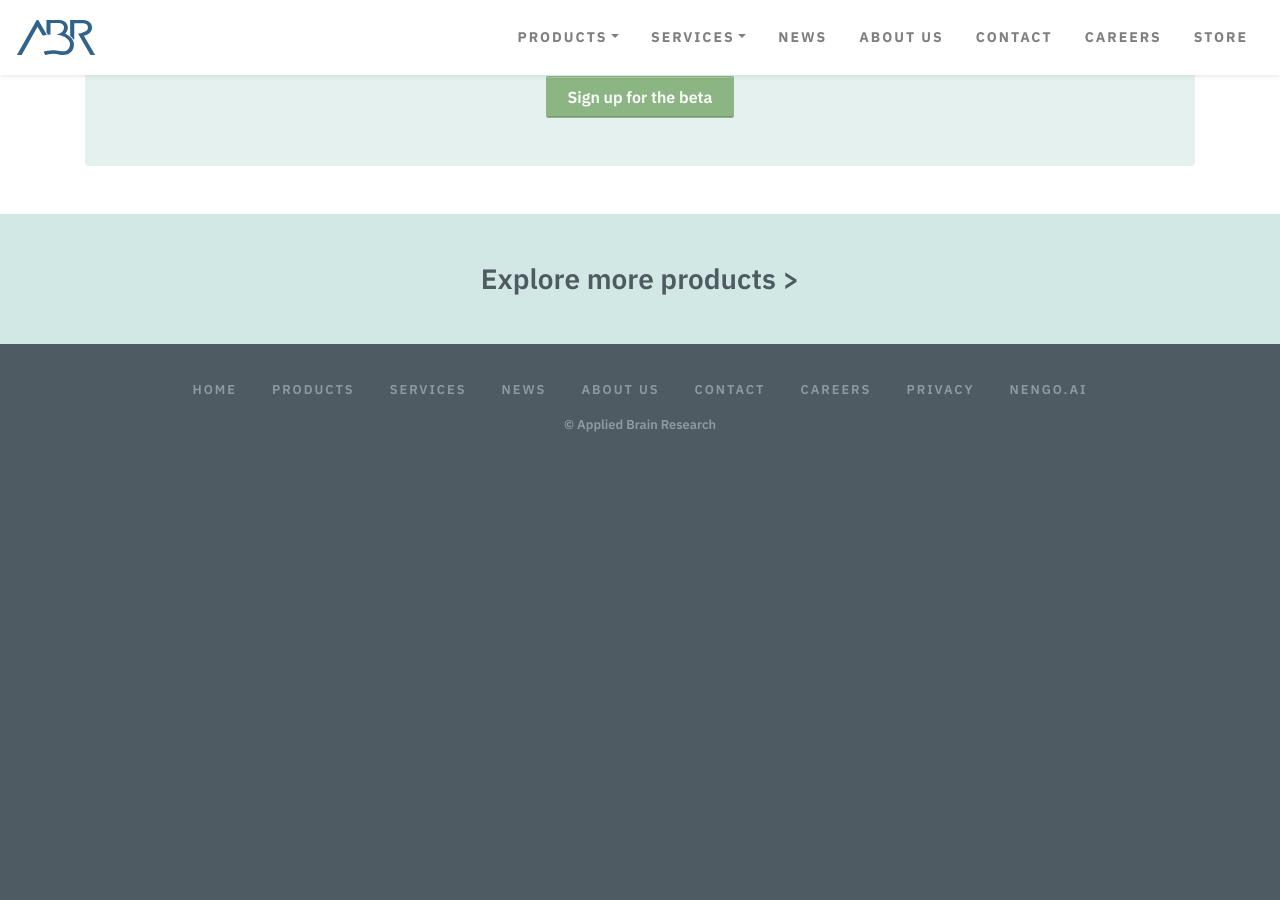
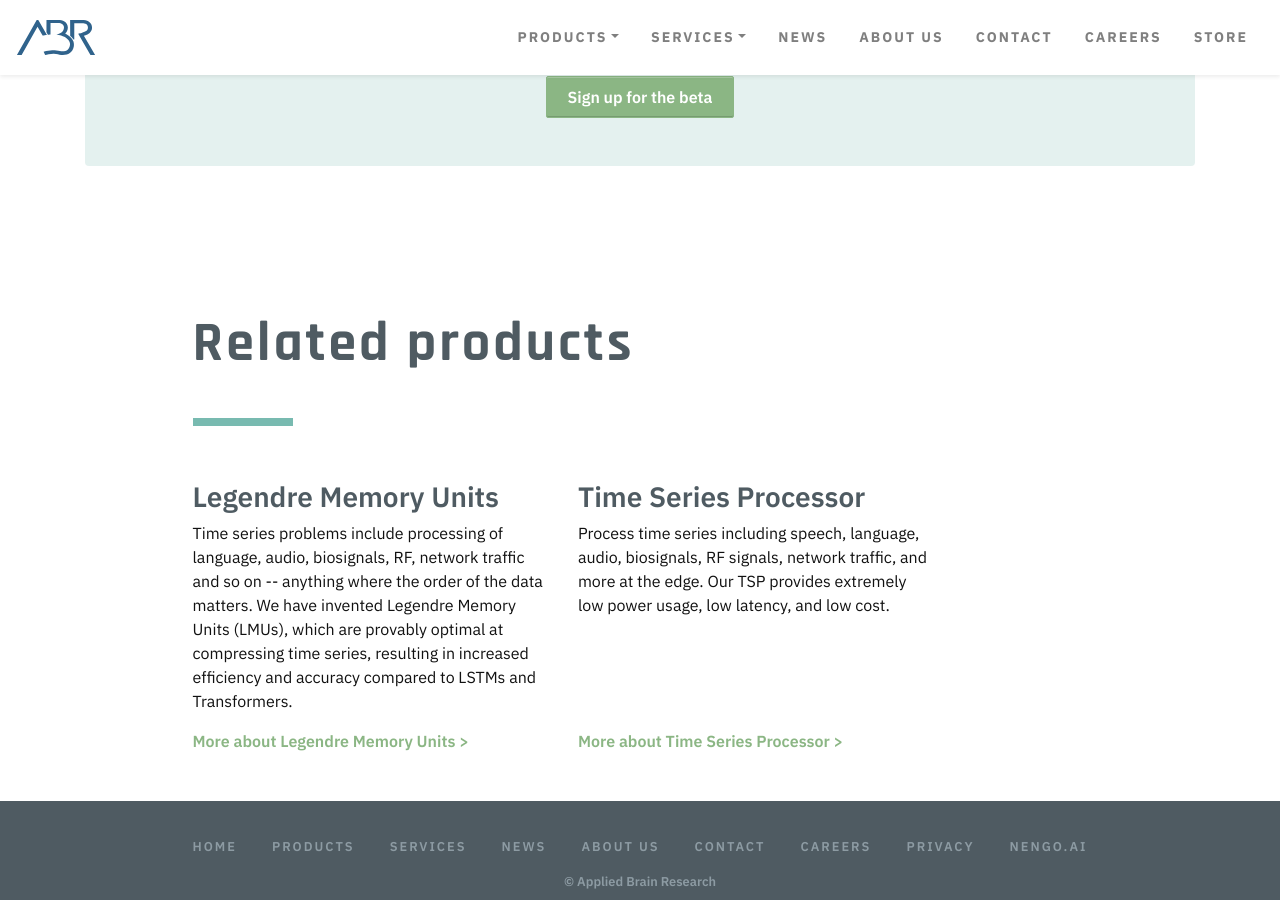
Before and after one commit to abr/abr.github.io, a Jekyll site: the page built from _products/nengoedge.md, in a window 1280 px wide and 900 px high, scrolled down 1589 px. Built offline with Jekyll 4.4.1, drawn with Linux system fonts in a browser that asks for light colours; before the commit the page ends 2043 px from its top, so only the background shows below that.

Commit message:
Add "Related products" section to product pages
Some of the related things I listed are actually services, but
emphasizing that distinction just seemed to make things more confusing.

```diff
--- a/_layouts/product.html
+++ b/_layouts/product.html
@@ -72,6 +72,37 @@ layout: default
       </div>
       {% endfor %}
     </div>
+    {% if page.related %}
+    <div class="container">
+      <div class="row justify-content-center pt-5">
+        <div class="col-10 pt-5">
+          <h2 class="display-4">Related products</h2>
+          <div class="title-bar"></div>
+        </div>
+      </div>
+      <div class="row justify-content-center">
+        <div class="col-10">
+          <div class="row">
+            {% for related in page.related %}
+            {% assign related_page = site.products | where: 'title', related %}
+            <div class="col-5 pt-5">
+              <h3>{{ related_page[0].title }}</h3>
+              <p>{{ related_page[0].pitch }}</p>
+            </div>
+            {% endfor %}
+          </div>
+          <div class="row">
+            {% for related in page.related %}
+            {% assign related_page = site.products | where: 'title', related %}
+            <div class="col-5 pb-5">
+              <a href="{{ related_page[0].url }}">More about {{ related_page[0].title }} &gt;</a>
+            </div>
+            {% endfor %}
+          </div>
+        </div>
+      </div>
+    </div>
+    {% endif %}
     {% if page.service.services %}
     <div class="container">
       <div class="row justify-content-center pt-5">
@@ -140,19 +171,4 @@ layout: default
     </div>
     {% endif %}
   </div>
-  <div class="awards">
-    <div class="container">
-      <div class="row justify-content-center">
-        <div class="col-10 py-5">
-          <h3 class="text-center py-0 my-0">
-            <a
-              class="text-dark"
-              href="{{ site.baseurl }}{% link products.html %}"
-              >Explore more products &gt;</a
-            >
-          </h3>
-        </div>
-      </div>
-    </div>
-  </div>
 </div>
--- a/_products/lmu.md
+++ b/_products/lmu.md
@@ -57,6 +57,9 @@ service:
         Let us build an AI solution for your time series problem using LMUs.
       link: /services/lmu
 
+related:
+  - Time Series Processor
+  - NengoEdge
 ---
 
 Time series problems include processing of language, audio,
--- a/_products/nengoedge.md
+++ b/_products/nengoedge.md
@@ -27,6 +27,10 @@ feature:
       icon: /img/icon-speed.svg
     - title: Easy to use
       icon: /img/icon-rocket.svg
+
+related:
+  - Legendre Memory Units
+  - Time Series Processor
 ---
 
 <em>{{ page.pitch }}</em>
--- a/_products/tsp.md
+++ b/_products/tsp.md
@@ -26,6 +26,10 @@ feature:
       icon: /img/icon-wifi.svg
     - title: Give your customers privacy
       icon: /img/icon-privacy.svg
+
+related:
+  - Legendre Memory Units
+  - NengoEdge
 ---
 
 <em>{{ page.pitch }}</em>
```
Also changed, not shown: _products/brainboard.md (+3 -0 lines).
